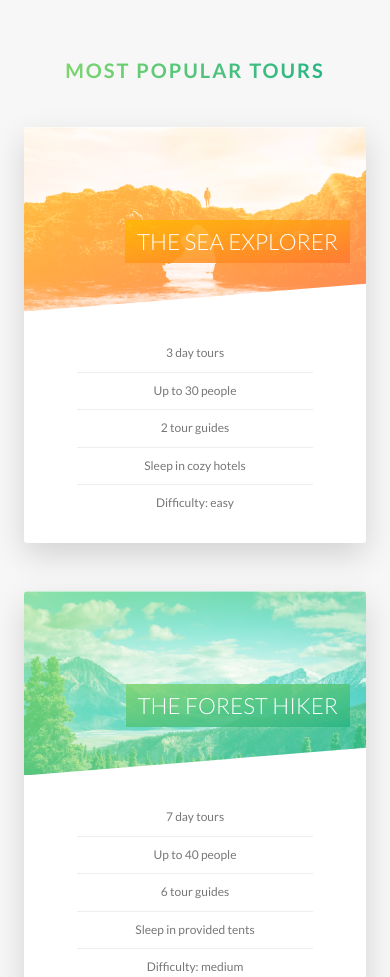
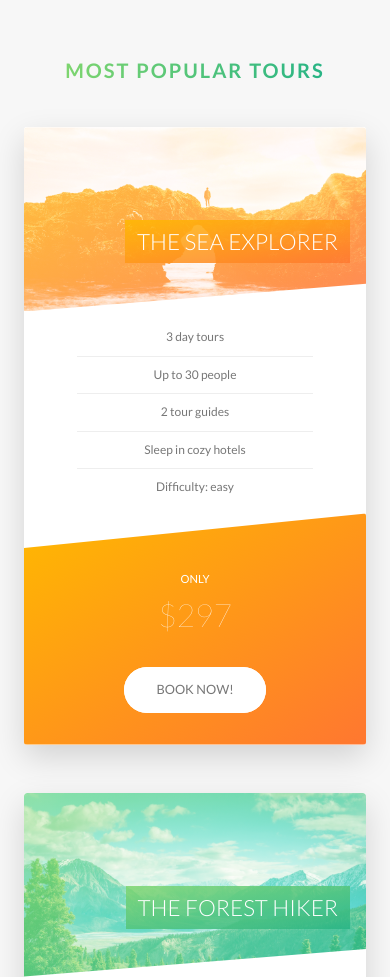
Before and after one commit to FilonenkoDima/Natours, a website: page index.html in a window 390 px wide. Shown: the part 2403-3380 px from the top of the page. Drawn offline with Linux system fonts and the light colour scheme.

Commit message:
responsive design in tours, stories and booking sections

```diff
--- a/sass/components/_card.scss
+++ b/sass/components/_card.scss
@@ -183,4 +183,48 @@
     font-size: 6rem;
     font-weight: 100;
   }
+
+  @include respond(tab-port) {
+    height: auto;
+    border-radius: 3px;
+    background-color: $color-white;
+    box-shadow: 0 1.5rem 4rem rgba($color-black, 0.15);
+
+    &__side {
+      height: auto;
+      position: relative;
+      box-shadow: none;
+
+      &--back {
+        transform: rotateY(0);
+        clip-path: polygon(0 15%, 100% 0, 100% 100%, 0 100%);
+      }
+    }
+
+    &:hover &__side--front {
+      transform: rotateY(0);
+    }
+
+    &__details {
+      padding: 1rem 3rem;
+    }
+
+    // FRONT SIDE STYLING
+    &__cta {
+      position: relative;
+      top: 0;
+      left: 0;
+      transform: translate(0);
+      width: 100%;
+      padding: 7rem 4rem 4rem 4rem;
+    }
+
+    &__price-box {
+      margin-bottom: 3rem;
+    }
+
+    &__price-value {
+      font-size: 4rem;
+    }
+  }
 }
--- a/sass/components/_form.scss
+++ b/sass/components/_form.scss
@@ -15,6 +15,10 @@
     width: 90%;
     display: block;
     transition: all 0.3s;
+
+    @include respond(tab-port) {
+      width: 100%;
+    }
 
     &:focus {
       outline: none;
@@ -50,6 +54,11 @@
     width: 49%;
 
     display: inline-block;
+
+    @include respond(tab-port) {
+      width: 100%;
+      margin-bottom: 2rem;
+    }
   }
 
   &__radio-input {
--- a/sass/components/_story.scss
+++ b/sass/components/_story.scss
@@ -8,6 +8,16 @@
   padding-left: 9rem;
   font-size: $default-font-size;
   transform: skewX(-12deg);
+
+  @include respond(tab-port) {
+    width: 100%;
+    padding: 4rem;
+    padding-left: 7rem;
+  }
+
+  @include respond(phone) {
+    transform: skewX(0);
+  }
 
   & > * {
     transform: skewX(12deg);
@@ -25,6 +35,10 @@
     clip-path: circle(50% at 50% 50%);
     transform: translateX(-3rem) skewX(12deg);
     position: relative;
+
+    @include respond(phone) {
+      transform: translateX(-3rem) skewX(0);
+    }
   }
 
   &__image {
@@ -36,6 +50,10 @@
 
   &__text {
     transform: skewX(12deg);
+
+    @include respond(phone) {
+      transform: skewX(0);
+    }
   }
 
   &__caption {
--- a/sass/pages/_home.scss
+++ b/sass/pages/_home.scss
@@ -72,10 +72,35 @@
   border-radius: 3px;
   box-shadow: 0 1.5rem 4rem rgba($color-black, 0.15);
 
-  height: 50rem;
+  @include respond(tab-land) {
+    background-image: linear-gradient(
+        105deg,
+        rgba($color-white, 0.9) 65%,
+        transparent 65%
+      ),
+      url(../img/nat-10.jpg);
+    background-size: cover;
+  }
+
+  @include respond(tab-port) {
+    background-image: linear-gradient(
+        to right,
+        rgba($color-white, 0.9) 0%,
+        rgba($color-white, 0.9) 100%
+      ),
+      url(../img/nat-10.jpg);
+  }
 
   &__form {
     width: 50%;
     padding: 6rem;
+
+    @include respond(tab-land) {
+      width: 65%;
+    }
+
+    @include respond(tab-port) {
+      width: 100%;
+    }
   }
 }
```
Also changed, not shown: css/style.css.
